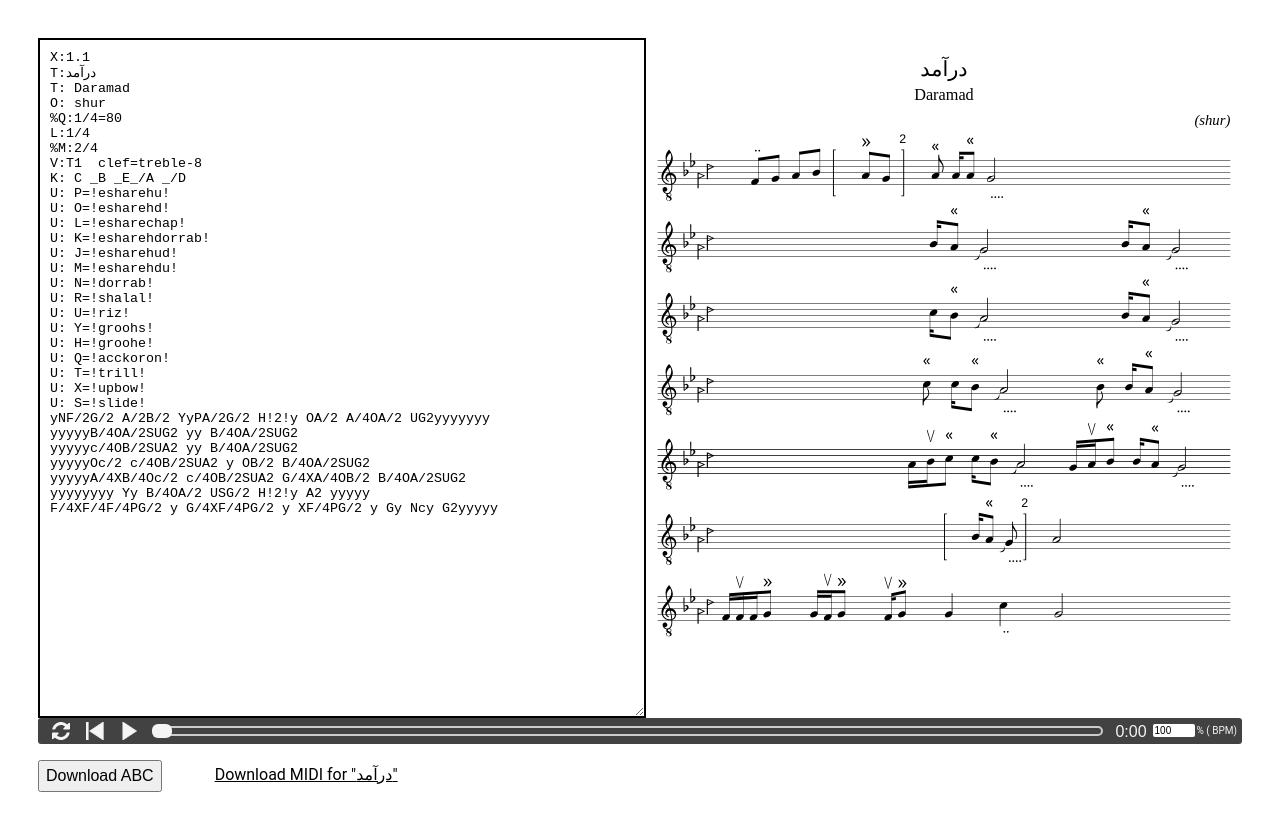
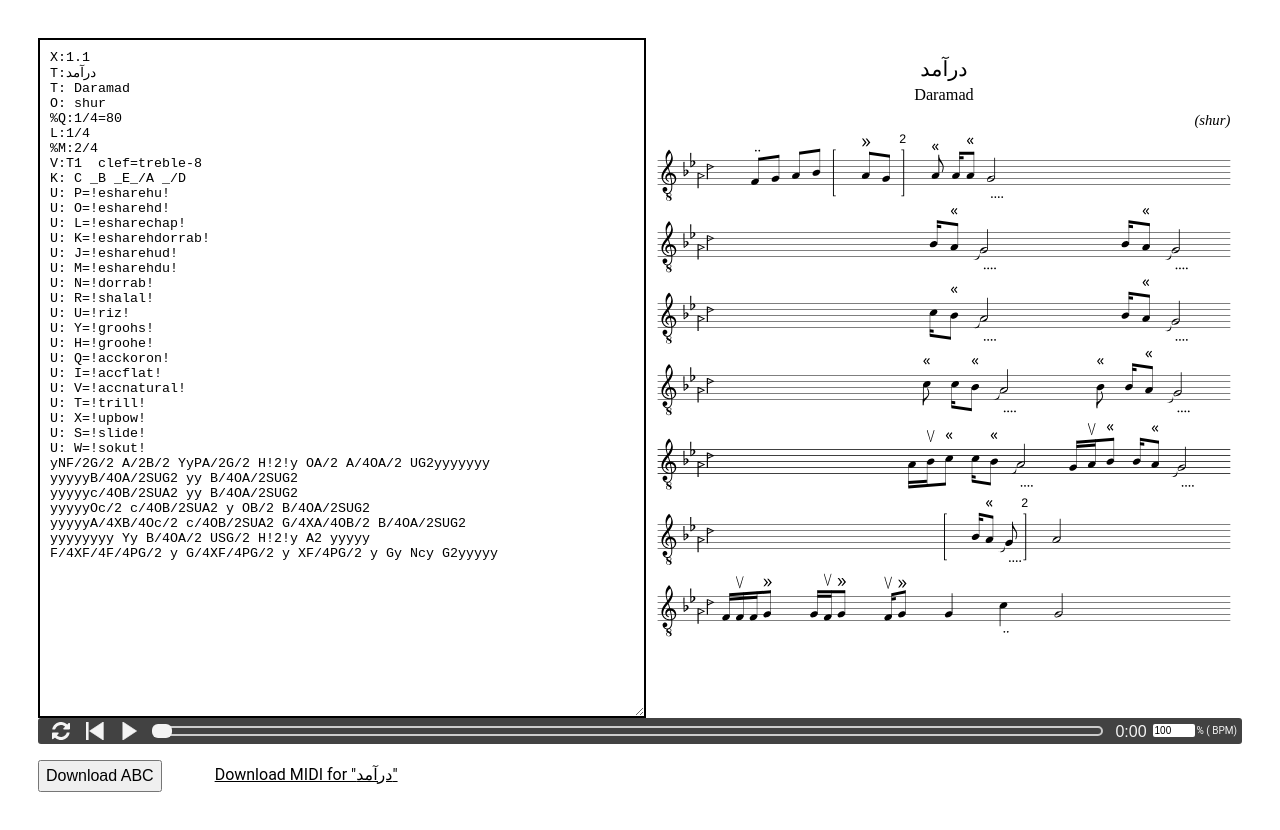
Before and after one commit to kasravi/RadifEditor, a plain HTML site: page index.html in a window 1280 px wide. Drawn offline with Linux system fonts and the light colour scheme; no server answers; a web font is replaced by a local one.

Commit message:
fix init score

```diff
--- a/index.html
+++ b/index.html
@@ -63,9 +63,12 @@ U: U=!riz!
 U: Y=!groohs!
 U: H=!groohe!
 U: Q=!acckoron!
+U: I=!accflat!
+U: V=!accnatural!
 U: T=!trill!
 U: X=!upbow!
 U: S=!slide!
+U: W=!sokut!
 yNF/2G/2 A/2B/2 YyPA/2G/2 H!2!y OA/2 A/4OA/2 UG2yyyyyyy
 yyyyyB/4OA/2SUG2 yy B/4OA/2SUG2
 yyyyyc/4OB/2SUA2 yy B/4OA/2SUG2
```
